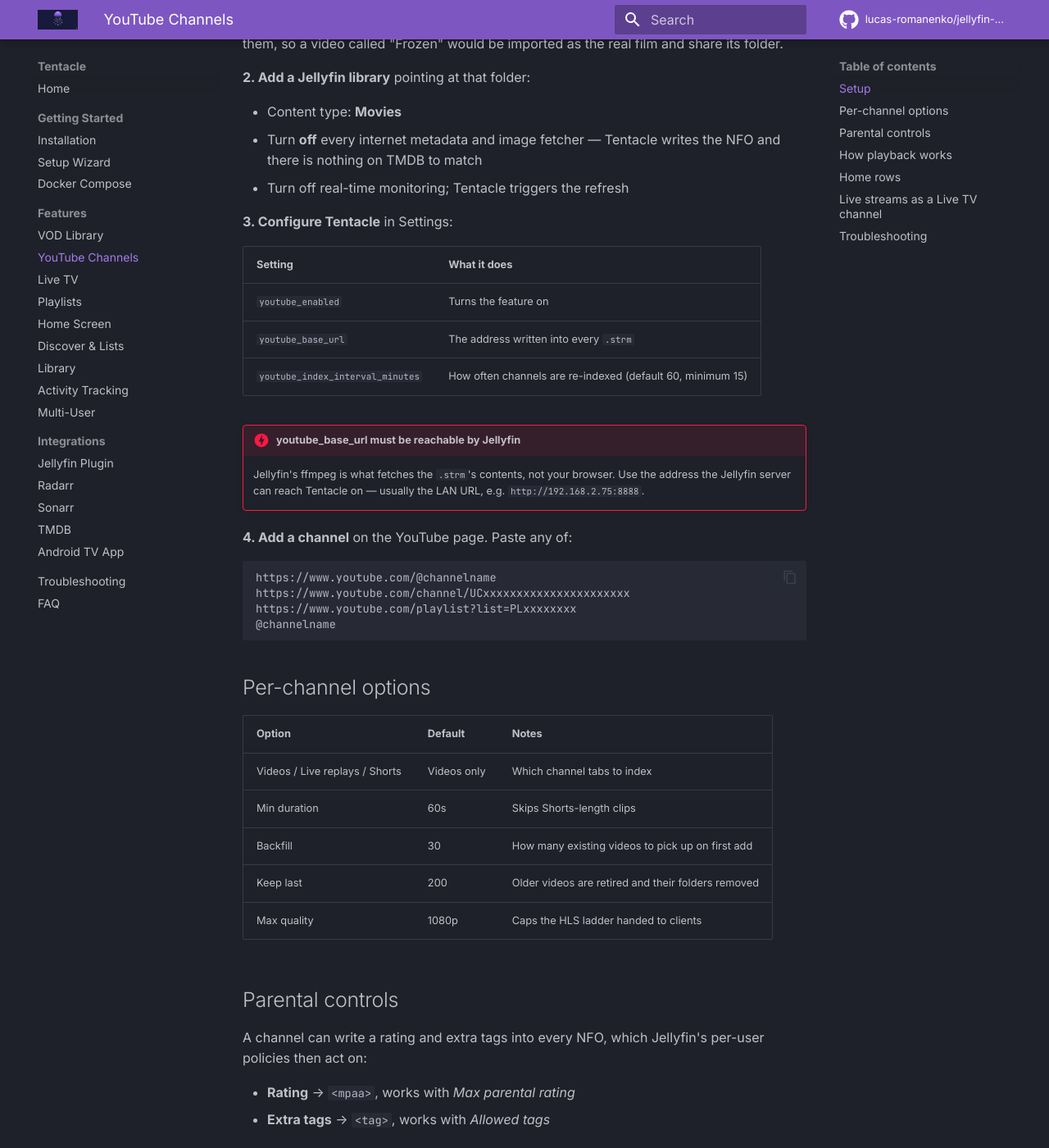
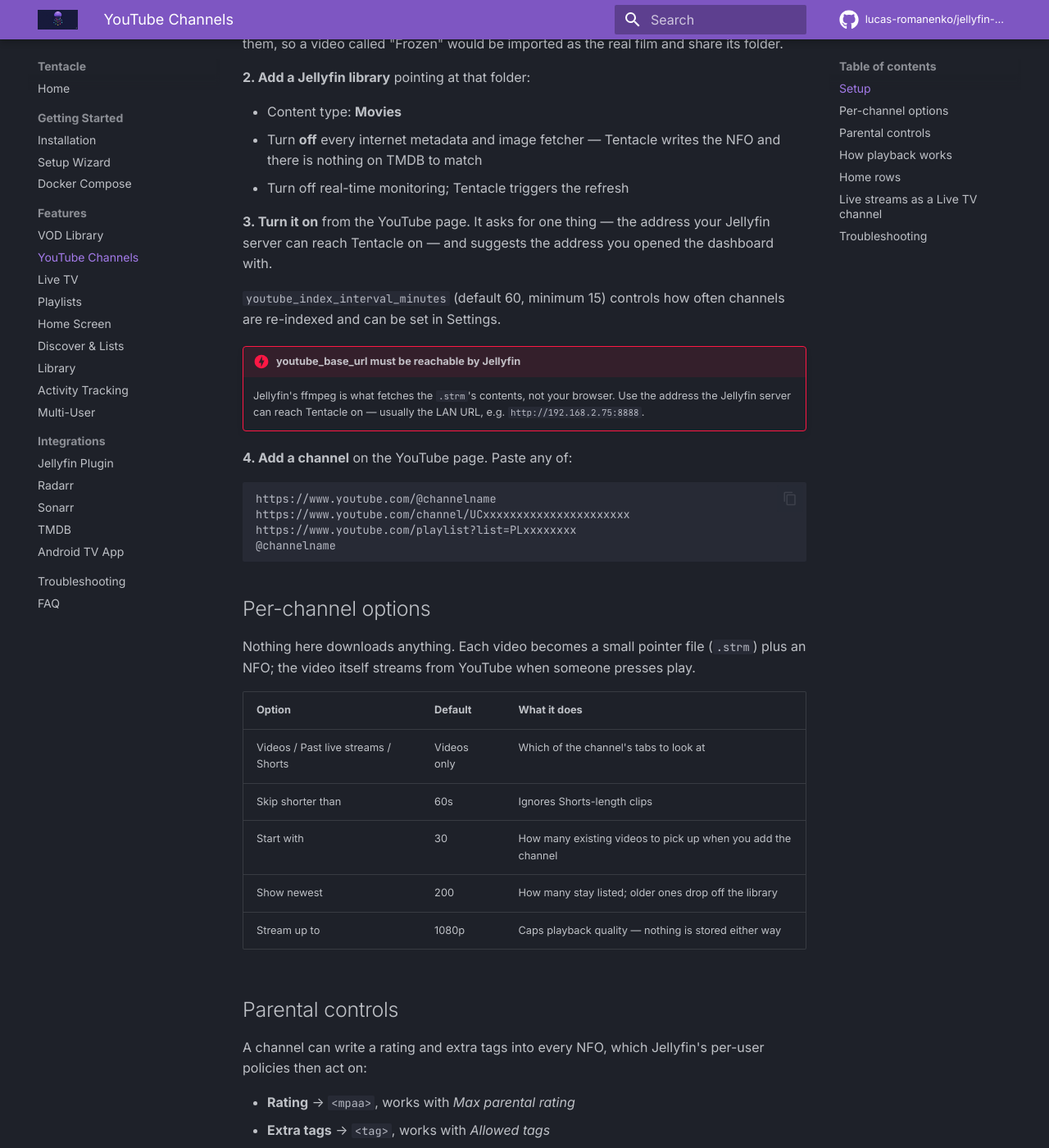
Before and after one commit to lucas-romanenko/jellyfin-tentacle, an MkDocs documentation site: the page built from docs/features/youtube.md, in a window 1280 px wide and 1400 px high, scrolled down 671 px. Shown: the whole window at 82% size. Built offline with MkDocs 1.6.1 and Material for MkDocs 9.7.7, drawn with Linux system fonts in a browser that asks for light colours; comment, search, counter and statistics services are not loaded.

Commit message:
Make the YouTube source turn-on-able, and stop the options reading like a downloader
Two problems, both mine.

The feature could not be enabled at all. youtube_enabled was seeded as a
setting but never given a control, so the page told the user to "enable
youtube_enabled in Settings" — where no such field exists. The YouTube page now
carries its own setup card: one field for the address Jellyfin must reach
Tentacle on, pre-filled with the address the dashboard was opened on, and a
button. Enabling without a base URL is refused, since every .strm carries that
address and a .strm with the wrong one plays nowhere.

The options also read like a downloader's, which made the whole feature look
like it stores videos when it does not. Relabelled to say what they actually
do — "Start with" / "Show newest" / "Stream up to" / "Skip shorter than", each
with a line of explanation — moved behind a disclosure so adding a channel is
just a URL and a button, and the page now states plainly up front that videos
are never downloaded and stream on demand.

Status also reports whether /media/youtube is actually mounted, which is the
other way this silently does nothing.

Co-Authored-By: Claude Opus 5 (1M context) <noreply@anthropic.com>

```diff
--- a/docs/features/youtube.md
+++ b/docs/features/youtube.md
@@ -33,13 +33,12 @@ real film and share its folder.
   NFO and there is nothing on TMDB to match
 - Turn off real-time monitoring; Tentacle triggers the refresh
 
-**3. Configure Tentacle** in Settings:
+**3. Turn it on** from the YouTube page. It asks for one thing — the address
+your Jellyfin server can reach Tentacle on — and suggests the address you
+opened the dashboard with.
 
-| Setting | What it does |
-|---------|--------------|
-| `youtube_enabled` | Turns the feature on |
-| `youtube_base_url` | The address written into every `.strm` |
-| `youtube_index_interval_minutes` | How often channels are re-indexed (default 60, minimum 15) |
+`youtube_index_interval_minutes` (default 60, minimum 15) controls how often
+channels are re-indexed and can be set in Settings.
 
 !!! danger "youtube_base_url must be reachable by Jellyfin"
     Jellyfin's ffmpeg is what fetches the `.strm`'s contents, not your browser.
@@ -57,13 +56,17 @@ https://www.youtube.com/playlist?list=PLxxxxxxxx
 
 ## Per-channel options
 
-| Option | Default | Notes |
-|--------|---------|-------|
-| Videos / Live replays / Shorts | Videos only | Which channel tabs to index |
-| Min duration | 60s | Skips Shorts-length clips |
-| Backfill | 30 | How many existing videos to pick up on first add |
-| Keep last | 200 | Older videos are retired and their folders removed |
-| Max quality | 1080p | Caps the HLS ladder handed to clients |
+Nothing here downloads anything. Each video becomes a small pointer file
+(`.strm`) plus an NFO; the video itself streams from YouTube when someone
+presses play.
+
+| Option | Default | What it does |
+|--------|---------|--------------|
+| Videos / Past live streams / Shorts | Videos only | Which of the channel's tabs to look at |
+| Skip shorter than | 60s | Ignores Shorts-length clips |
+| Start with | 30 | How many existing videos to pick up when you add the channel |
+| Show newest | 200 | How many stay listed; older ones drop off the library |
+| Stream up to | 1080p | Caps playback quality — nothing is stored either way |
 
 ## Parental controls
 
```
Also changed, not shown: tentacle/static/index.html (+58 -26 lines), tentacle/static/js/pages.js, 1 other file.
